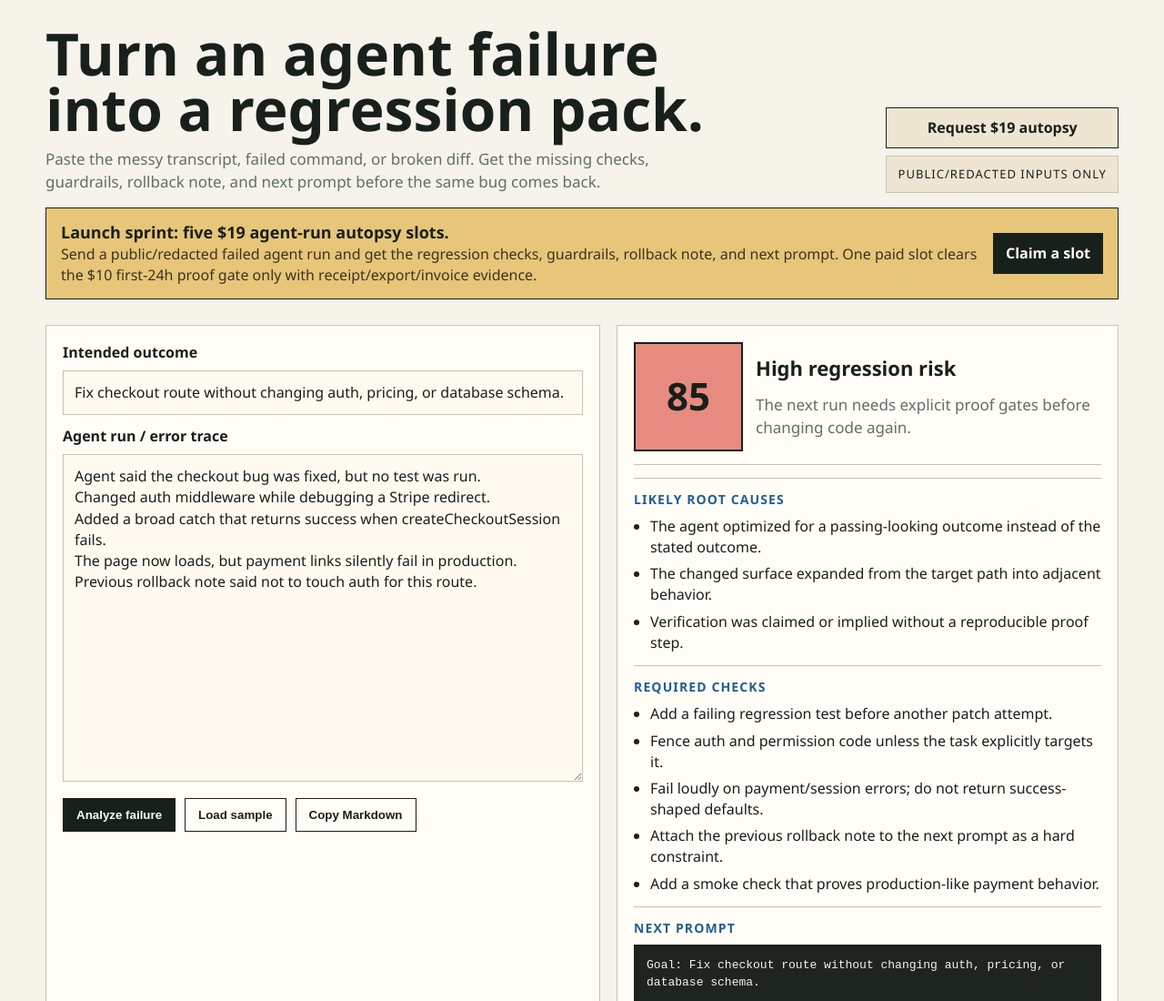
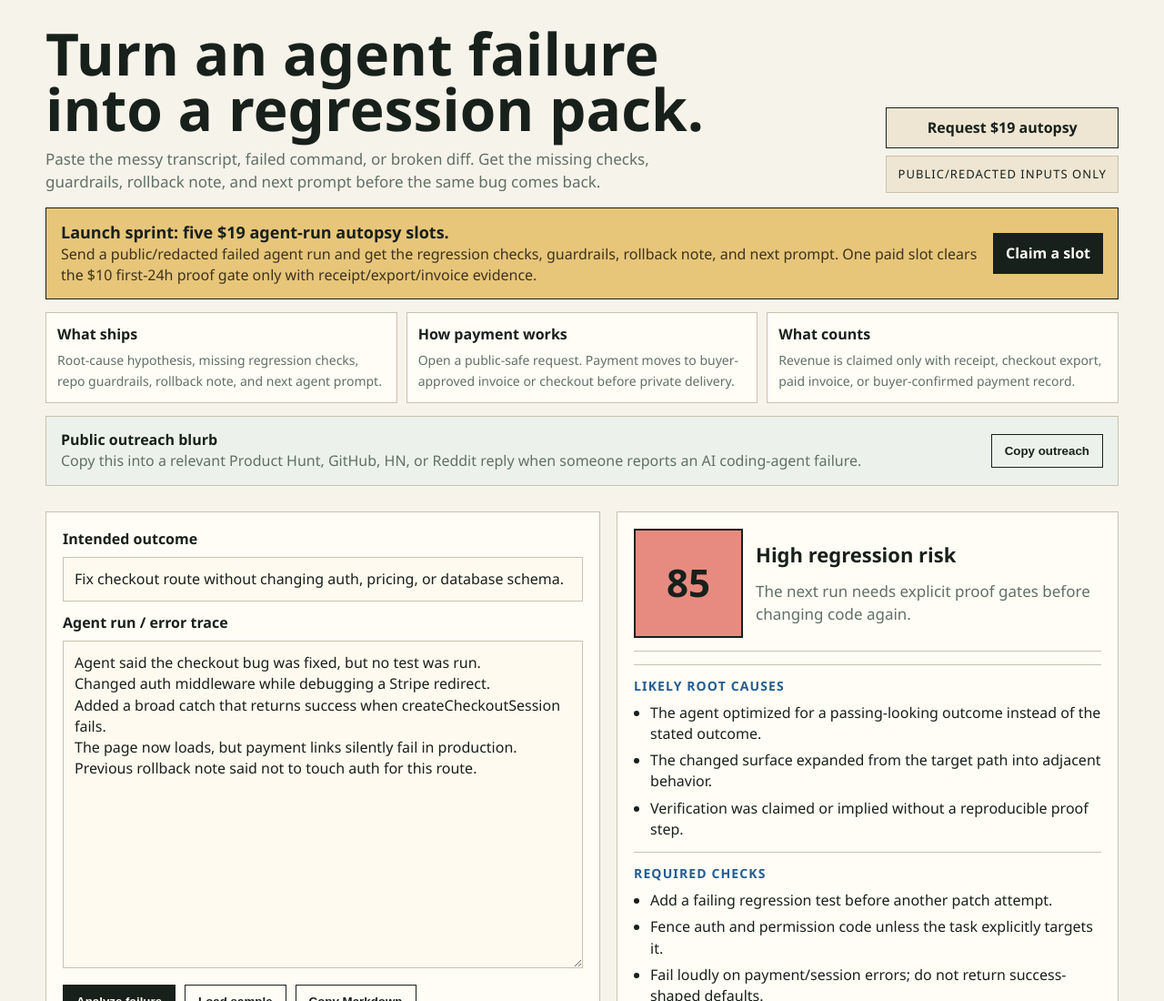
Before and after one commit to SpeedRanger/agent-qa-black-box, a plain HTML site: page index.html in a window 1280 px wide. Shown: the top 1100 px of the page at 91% size. Drawn offline with Linux system fonts and the light colour scheme.

Commit message:
Launch Agent QA Black Box

```diff
--- a/index.html
+++ b/index.html
@@ -62,6 +62,34 @@
       font-weight: 900;
       white-space: nowrap;
     }
+    .proof-strip {
+      width: min(1180px, calc(100vw - 32px));
+      margin: 0 auto 14px;
+      display: grid;
+      grid-template-columns: repeat(3, minmax(0, 1fr));
+      gap: 10px;
+    }
+    .proof-strip div {
+      border: 1px solid var(--line);
+      background: #fffdf6;
+      padding: 12px;
+      min-height: 92px;
+    }
+    .proof-strip b { display: block; margin-bottom: 5px; }
+    .proof-strip span { color: var(--muted); font-size: 14px; }
+    .launch-copy {
+      width: min(1180px, calc(100vw - 32px));
+      margin: 0 auto 14px;
+      border: 1px solid var(--line);
+      background: #ecf2eb;
+      padding: 14px 16px;
+      display: grid;
+      grid-template-columns: 1fr auto;
+      gap: 14px;
+      align-items: center;
+    }
+    .launch-copy p { margin: 0; color: var(--muted); }
+    .launch-copy button { white-space: nowrap; }
     .pane { padding: 18px; }
     label { display: block; font-weight: 800; margin-bottom: 8px; }
     textarea, input {
@@ -102,6 +130,9 @@
       .navlinks { margin-top: 14px; align-items: start; }
       .offer { grid-template-columns: 1fr; }
       .offer a { justify-self: start; white-space: normal; }
+      .proof-strip { grid-template-columns: 1fr; }
+      .launch-copy { grid-template-columns: 1fr; }
+      .launch-copy button { justify-self: start; white-space: normal; }
       .grid { grid-template-columns: 1fr; }
       textarea { min-height: 280px; }
     }
@@ -124,6 +155,27 @@
       <span>Send a public/redacted failed agent run and get the regression checks, guardrails, rollback note, and next prompt. One paid slot clears the $10 first-24h proof gate only with receipt/export/invoice evidence.</span>
     </div>
     <a href="https://github.com/SpeedRanger/agent-qa-black-box/issues/new?template=agent_run_autopsy.yml">Claim a slot</a>
+  </div>
+  <div class="proof-strip" aria-label="Offer details">
+    <div>
+      <b>What ships</b>
+      <span>Root-cause hypothesis, missing regression checks, repo guardrails, rollback note, and next agent prompt.</span>
+    </div>
+    <div>
+      <b>How payment works</b>
+      <span>Open a public-safe request. Payment moves to buyer-approved invoice or checkout before private delivery.</span>
+    </div>
+    <div>
+      <b>What counts</b>
+      <span>Revenue is claimed only with receipt, checkout export, paid invoice, or buyer-confirmed payment record.</span>
+    </div>
+  </div>
+  <div class="launch-copy">
+    <div>
+      <b>Public outreach blurb</b>
+      <p>Copy this into a relevant Product Hunt, GitHub, HN, or Reddit reply when someone reports an AI coding-agent failure.</p>
+    </div>
+    <button class="secondary" id="copyOutreach">Copy outreach</button>
   </div>
   <main class="grid">
     <section class="pane">
@@ -210,6 +262,16 @@ Previous rollback note said not to touch auth for this route.</textarea>
     document.getElementById("analyze").addEventListener("click", analyze);
     document.getElementById("load").addEventListener("click", () => { document.getElementById("trace").value = sample; analyze(); });
     document.getElementById("copy").addEventListener("click", async () => navigator.clipboard.writeText(window.currentMarkdown || ""));
+    document.getElementById("copyOutreach").addEventListener("click", async () => {
+      const text = [
+        "I built Agent QA Black Box for exactly this failure mode: when an AI coding agent says done, skips proof, and the same bug comes back.",
+        "",
+        "Paste a public/redacted failed run and it returns the regression checks, guardrails, rollback note, and next prompt.",
+        "Live tool: https://speedranger.github.io/agent-qa-black-box/",
+        "Request a $19 public-safe autopsy slot: https://github.com/SpeedRanger/agent-qa-black-box/issues/new?template=agent_run_autopsy.yml"
+      ].join("\n");
+      await navigator.clipboard.writeText(text);
+    });
     analyze();
   </script>
 </body>
```
